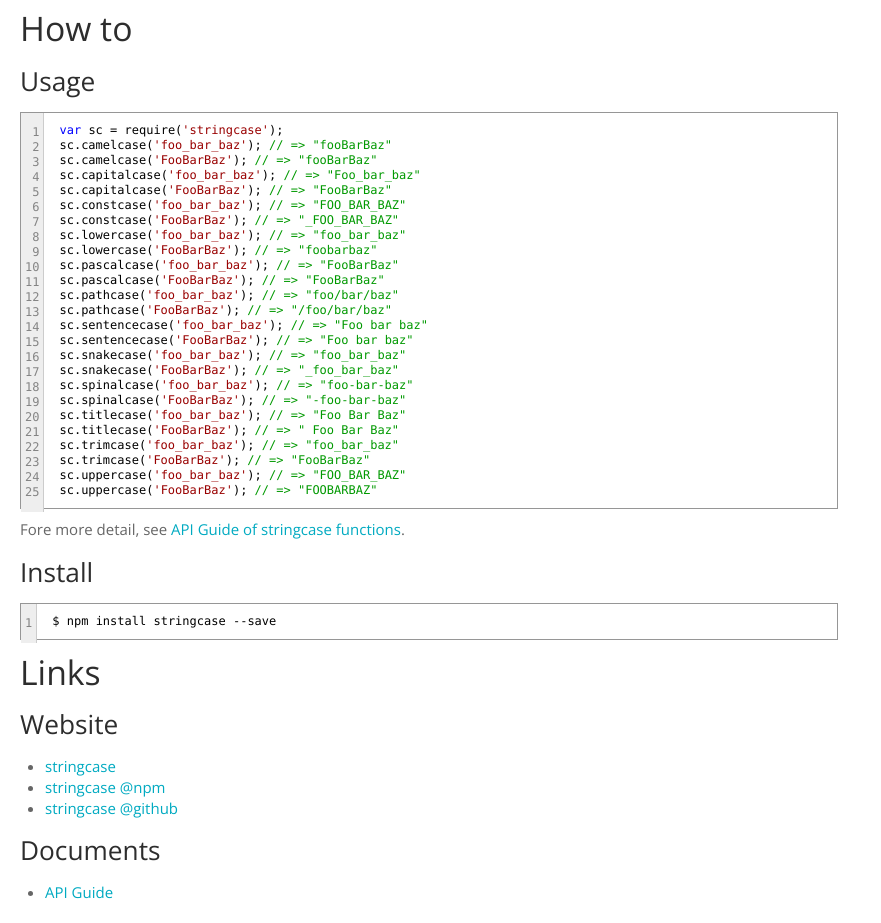
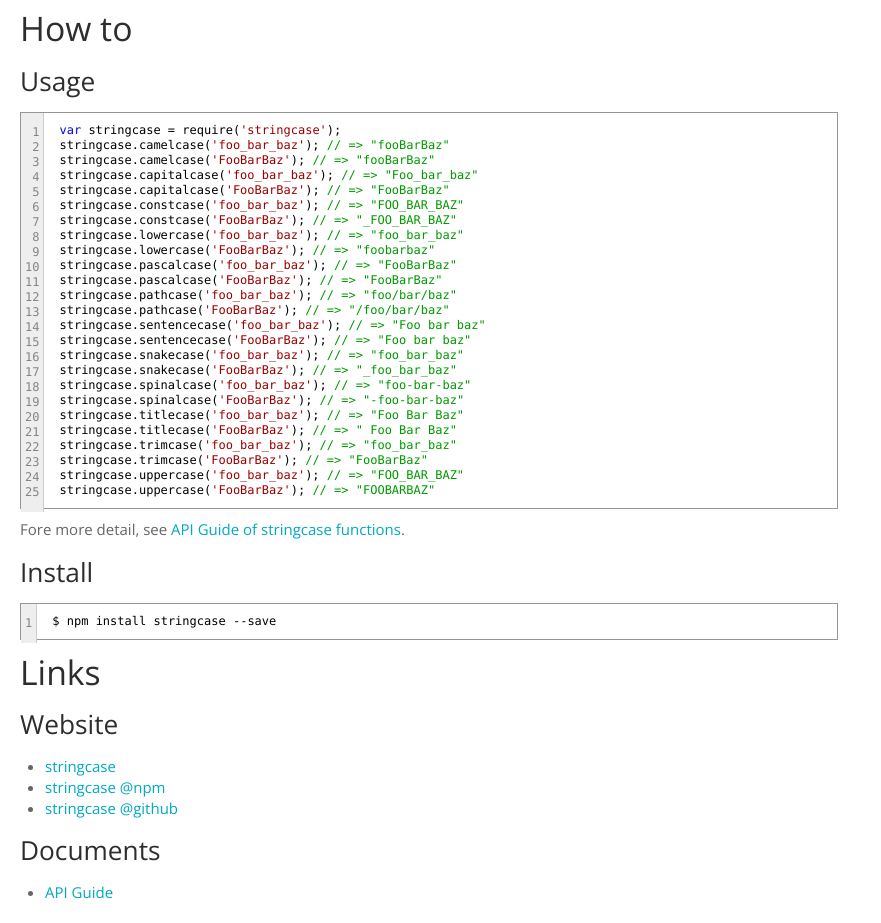
Before and after one commit to okunishinishi/node-stringcase, a website: page docs/apiguide/index.html in a window 1280 px wide. Shown: the part 1392-2315 px from the top of the page, without its empty margins (0-881 px from the left). Drawn offline with nearby package versions, Linux system fonts and the light colour scheme.

Commit message:
Version up

```diff
--- a/docs/apiguide/index.html
+++ b/docs/apiguide/index.html
@@ -109,31 +109,31 @@
 <!-- Sections start -->
 <p><a name="01-howto"></a></p>
 <h2>How to</h2><p><a name="01-howto--usage"></a></p>
-<h3>Usage</h3><pre class="prettyprint source lang-Javascript"><code>var sc = require('stringcase');
-sc.camelcase('foo_bar_baz'); // => &quot;fooBarBaz&quot;
-sc.camelcase('FooBarBaz'); // => &quot;fooBarBaz&quot;
-sc.capitalcase('foo_bar_baz'); // => &quot;Foo_bar_baz&quot;
-sc.capitalcase('FooBarBaz'); // => &quot;FooBarBaz&quot;
-sc.constcase('foo_bar_baz'); // => &quot;FOO_BAR_BAZ&quot;
-sc.constcase('FooBarBaz'); // => &quot;_FOO_BAR_BAZ&quot;
-sc.lowercase('foo_bar_baz'); // => &quot;foo_bar_baz&quot;
-sc.lowercase('FooBarBaz'); // => &quot;foobarbaz&quot;
-sc.pascalcase('foo_bar_baz'); // => &quot;FooBarBaz&quot;
-sc.pascalcase('FooBarBaz'); // => &quot;FooBarBaz&quot;
-sc.pathcase('foo_bar_baz'); // => &quot;foo/bar/baz&quot;
-sc.pathcase('FooBarBaz'); // => &quot;/foo/bar/baz&quot;
-sc.sentencecase('foo_bar_baz'); // => &quot;Foo bar baz&quot;
-sc.sentencecase('FooBarBaz'); // => &quot;Foo bar baz&quot;
-sc.snakecase('foo_bar_baz'); // => &quot;foo_bar_baz&quot;
-sc.snakecase('FooBarBaz'); // => &quot;_foo_bar_baz&quot;
-sc.spinalcase('foo_bar_baz'); // => &quot;foo-bar-baz&quot;
-sc.spinalcase('FooBarBaz'); // => &quot;-foo-bar-baz&quot;
-sc.titlecase('foo_bar_baz'); // => &quot;Foo Bar Baz&quot;
-sc.titlecase('FooBarBaz'); // => &quot; Foo Bar Baz&quot;
-sc.trimcase('foo_bar_baz'); // => &quot;foo_bar_baz&quot;
-sc.trimcase('FooBarBaz'); // => &quot;FooBarBaz&quot;
-sc.uppercase('foo_bar_baz'); // => &quot;FOO_BAR_BAZ&quot;
-sc.uppercase('FooBarBaz'); // => &quot;FOOBARBAZ&quot;</code></pre><p>Fore more detail, see <a href="http://okunishinishi.github.io/stringcase/apiguide/module-stringcase_lib.html">API Guide of stringcase functions</a>.</p>
+<h3>Usage</h3><pre class="prettyprint source lang-Javascript"><code>var stringcase = require('stringcase');
+stringcase.camelcase('foo_bar_baz'); // => &quot;fooBarBaz&quot;
+stringcase.camelcase('FooBarBaz'); // => &quot;fooBarBaz&quot;
+stringcase.capitalcase('foo_bar_baz'); // => &quot;Foo_bar_baz&quot;
+stringcase.capitalcase('FooBarBaz'); // => &quot;FooBarBaz&quot;
+stringcase.constcase('foo_bar_baz'); // => &quot;FOO_BAR_BAZ&quot;
+stringcase.constcase('FooBarBaz'); // => &quot;_FOO_BAR_BAZ&quot;
+stringcase.lowercase('foo_bar_baz'); // => &quot;foo_bar_baz&quot;
+stringcase.lowercase('FooBarBaz'); // => &quot;foobarbaz&quot;
+stringcase.pascalcase('foo_bar_baz'); // => &quot;FooBarBaz&quot;
+stringcase.pascalcase('FooBarBaz'); // => &quot;FooBarBaz&quot;
+stringcase.pathcase('foo_bar_baz'); // => &quot;foo/bar/baz&quot;
+stringcase.pathcase('FooBarBaz'); // => &quot;/foo/bar/baz&quot;
+stringcase.sentencecase('foo_bar_baz'); // => &quot;Foo bar baz&quot;
+stringcase.sentencecase('FooBarBaz'); // => &quot;Foo bar baz&quot;
+stringcase.snakecase('foo_bar_baz'); // => &quot;foo_bar_baz&quot;
+stringcase.snakecase('FooBarBaz'); // => &quot;_foo_bar_baz&quot;
+stringcase.spinalcase('foo_bar_baz'); // => &quot;foo-bar-baz&quot;
+stringcase.spinalcase('FooBarBaz'); // => &quot;-foo-bar-baz&quot;
+stringcase.titlecase('foo_bar_baz'); // => &quot;Foo Bar Baz&quot;
+stringcase.titlecase('FooBarBaz'); // => &quot; Foo Bar Baz&quot;
+stringcase.trimcase('foo_bar_baz'); // => &quot;foo_bar_baz&quot;
+stringcase.trimcase('FooBarBaz'); // => &quot;FooBarBaz&quot;
+stringcase.uppercase('foo_bar_baz'); // => &quot;FOO_BAR_BAZ&quot;
+stringcase.uppercase('FooBarBaz'); // => &quot;FOOBARBAZ&quot;</code></pre><p>Fore more detail, see <a href="http://okunishinishi.github.io/stringcase/apiguide/module-stringcase_lib.html">API Guide of stringcase functions</a>.</p>
 <p><a name="01-howto--install"></a></p>
 <h3>Install</h3><pre class="prettyprint source"><code>$ npm install stringcase --save</code></pre><p><a name="09-links"></a></p>
 <h2>Links</h2><p><a name="09-links--website"></a></p>
--- a/index.js
+++ b/index.js
@@ -1,6 +1,6 @@
 /**
  * @overview Convert string cases between camel case, pascal case, snake case etc...
- * @version 1.0.3
+ * @version 1.0.4
  * @module stringcase
  * @author {@link http://okunishitaka.com|Taka Okunishi}
  * @license {@link MIT|https://github.com/okunishinishi/node-stringcase/blob/master/LICENSE}
--- a/package.json
+++ b/package.json
@@ -1,6 +1,6 @@
 {
     "name": "stringcase",
-    "version": "1.0.4",
+    "version": "1.0.5",
     "description": "Convert string cases between camel case, pascal case, snake case etc...",
     "main": "index.js",
     "directories": {
```
Also changed, not shown: docs/apiguide/index.js.html (+1 -1 lines), docs/apiguide/module-stringcase.html (+1 -1 lines), docs/readme/sections/01-howto.md (+2 -2 lines), README.md, docs/README.md, docs/readme/README.md.
